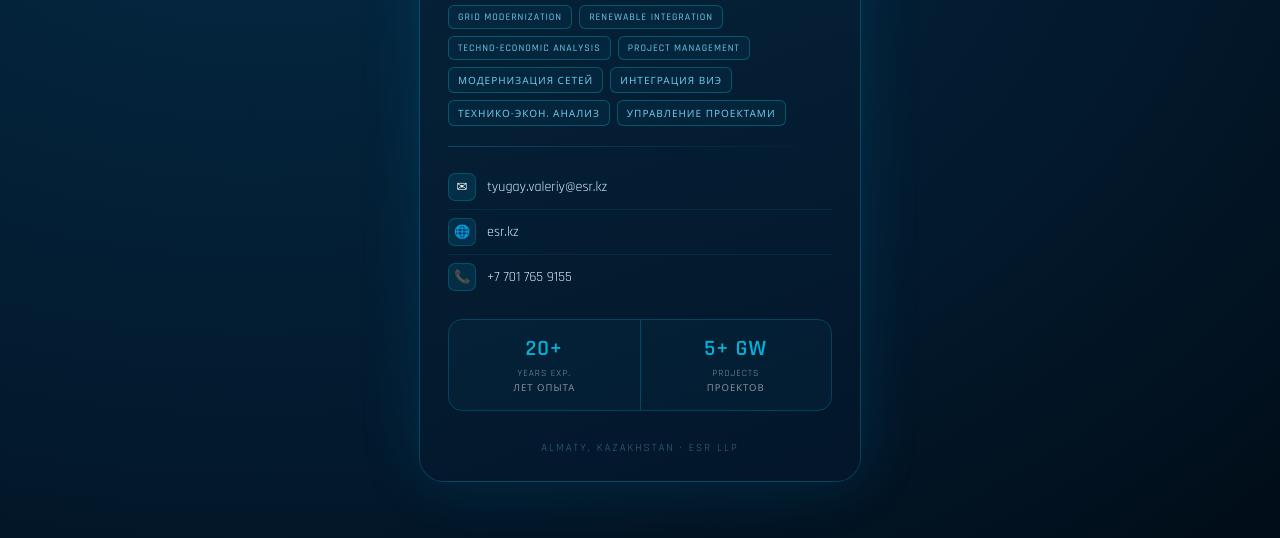
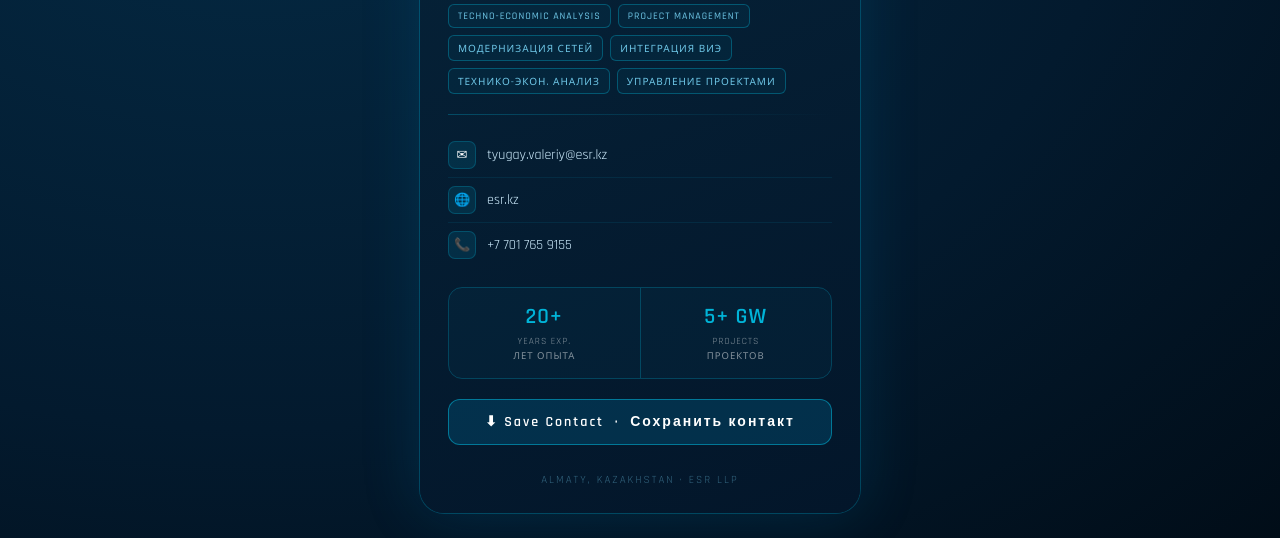
Before and after one commit to ESR-Almaty/business_card_VT, a plain HTML site: page index.html in a window 1280 px wide. Shown: the part 262-800 px from the top of the page. Drawn offline with nearby package versions, Linux system fonts and the light colour scheme.

Commit message:
Update index.html

```diff
--- a/index.html
+++ b/index.html
@@ -85,8 +85,8 @@
   .stat:last-child { border-right: none; }
   .stat-num { font-size: 22px; font-weight: 600; color: var(--esr-cyan); letter-spacing: 1px; }
   .stat-label { font-size: 9.5px; letter-spacing: 1px; color: rgba(255,255,255,0.5); margin-top: 3px; line-height: 1.5; }
-  .btn { display: block; text-align: center; padding: 11px 8px; border-radius: 10px; border: 1px solid rgba(0,180,216,0.35); text-decoration: none; color: #c8e8f8; font-size: 13px; font-family: 'Rajdhani', sans-serif; font-weight: 500; letter-spacing: 1px; background: rgba(0,180,216,0.05); transition: background 0.2s, color 0.2s; margin-bottom: 9px; }
-  .btn:hover { background: rgba(0,180,216,0.15); color: #fff; }
+  .save-btn { display: block; width: 100%; text-align: center; padding: 13px; border-radius: 12px; border: 1px solid rgba(0,180,216,0.55); color: #fff; font-size: 14px; font-family: 'Rajdhani', sans-serif; font-weight: 600; letter-spacing: 2px; background: rgba(0,119,168,0.25); cursor: pointer; margin-bottom: 18px; transition: background 0.2s; }
+  .save-btn:hover { background: rgba(0,119,168,0.45); }
   .footer { text-align: center; font-size: 11px; letter-spacing: 2px; color: rgba(110,198,230,0.45); padding: 10px 0 4px; text-transform: uppercase; }
 </style>
 </head>
@@ -140,8 +140,42 @@
         <div class="stat-label">PROJECTS<br>ПРОЕКТОВ</div>
       </div>
     </div>
+    <button class="save-btn" onclick="saveContact()">⬇ Save Contact &nbsp;·&nbsp; Сохранить контакт</button>
     <div class="footer">Almaty, Kazakhstan · ESR LLP</div>
   </div>
 </div>
+
+<script>
+function saveContact() {
+  var vcard = [
+    'BEGIN:VCARD',
+    'VERSION:3.0',
+    'FN:Valeriy Tyugay',
+    'N:Tyugay;Valeriy;;;',
+    'TITLE:Director',
+    'ORG:Energy System Researches LLP',
+    'TEL;TYPE=CELL:+77017659155',
+    'EMAIL:tyugay.valeriy@esr.kz',
+    'URL:https://esr.kz',
+    'END:VCARD'
+  ].join('\r\n');
+
+  var blob = new Blob([vcard], {type: 'text/vcard'});
+  var url = URL.createObjectURL(blob);
+
+  var isIOS = /iphone|ipad|ipod/i.test(navigator.userAgent);
+  if (isIOS) {
+    window.open(url, '_blank');
+  } else {
+    var a = document.createElement('a');
+    a.href = url;
+    a.download = 'valeriy-tyugay.vcf';
+    document.body.appendChild(a);
+    a.click();
+    document.body.removeChild(a);
+  }
+  setTimeout(function() { URL.revokeObjectURL(url); }, 1000);
+}
+</script>
 </body>
 </html>
```
